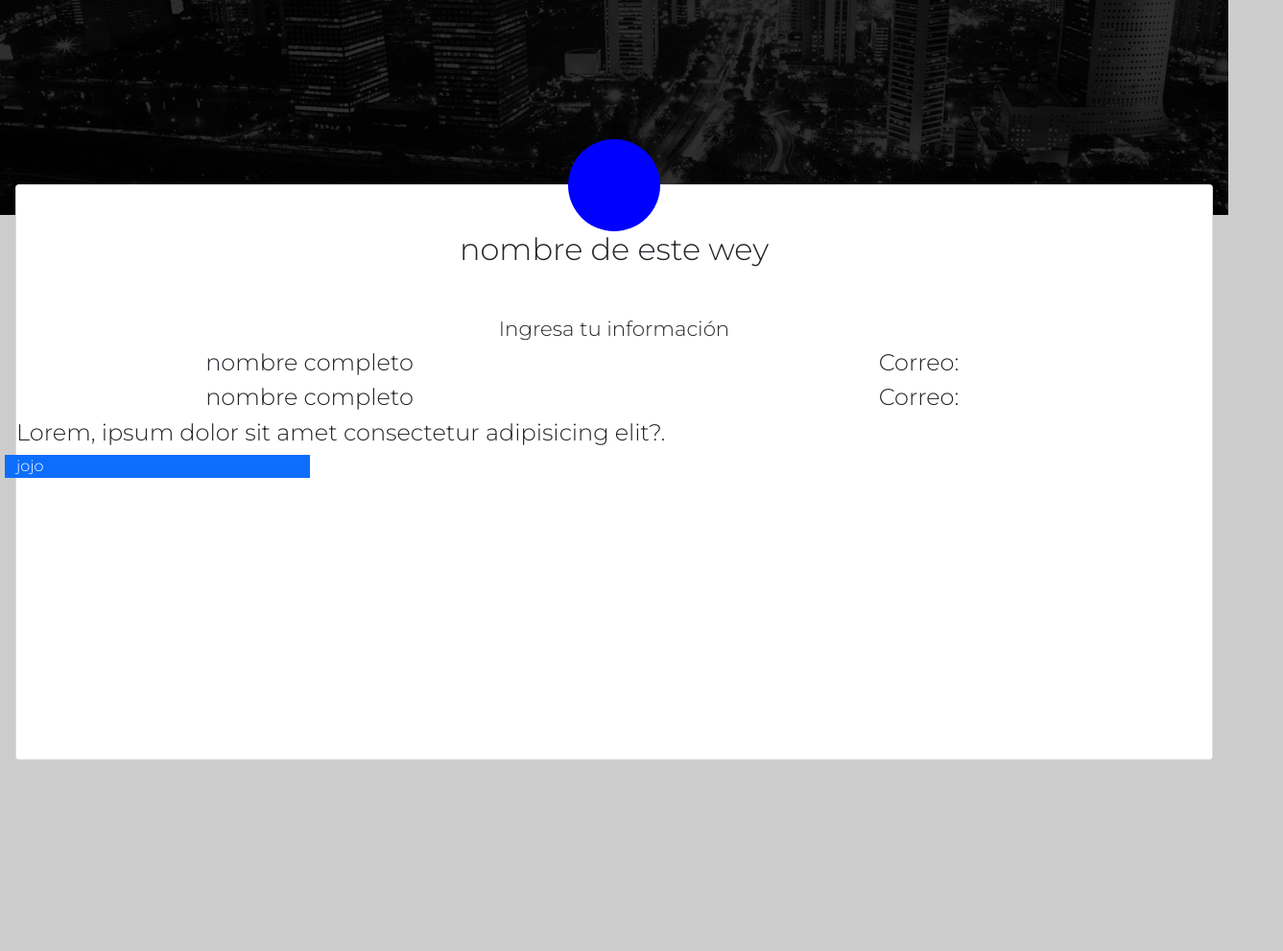
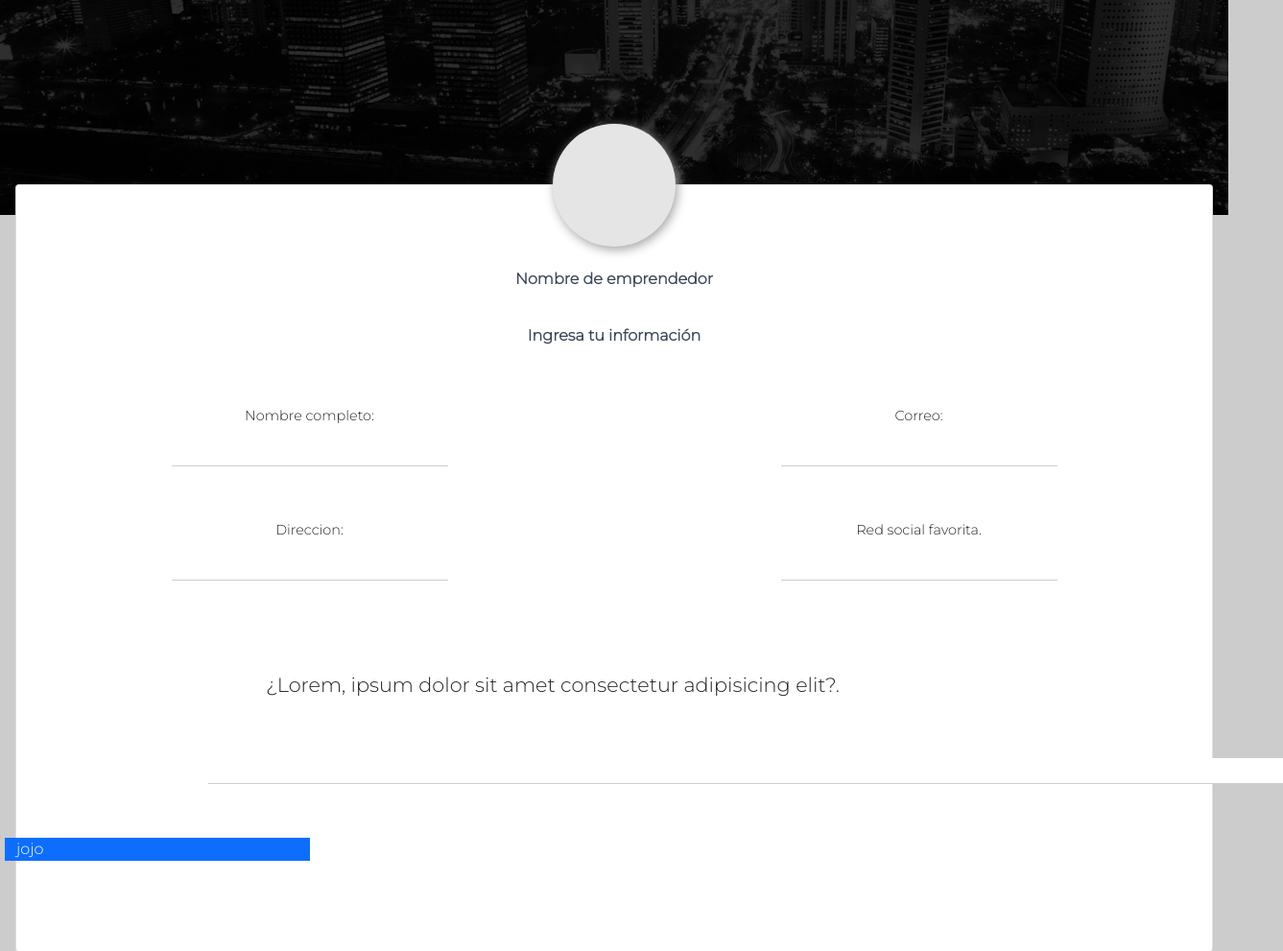
Before and after one commit to Israwortev/mis-datos-emprendedor_BMC_componente, a plain HTML site: page Index.html in a window 1280 px wide. Shown: the top 991 px of the page at 96% size, 1337 px wide, since content can reach past the window. Before the commit the page ends 856 px from the top, so only its background shows below. Drawn offline with nearby package versions, Linux system fonts and the light colour scheme.

Commit message:
upload 3

```diff
--- a/Index.html
+++ b/Index.html
@@ -33,34 +33,55 @@
     <div class="container-xlg card">
       <div class="row">
         <div class="col-12 pp">
-          <div class="avatar"></div>
-          <h2>nombre de este wey</h2>
+          <div class="avatar">
+            <!--Aqui va la imagen del usuario-->
+          </div>
+          <h2 class="name">Nombre de emprendedor</h2>
 
         </div>
         <div class="col-12">
-          <h3 class="instruccion">Ingresa tu información</h3>
+          <h4 class="instruccion">Ingresa tu información</h4>
 
         </div>
 
         <div class="col-md-6 text_center " >
-          <h4>nombre completo</h4>
+
+            <p>Nombre completo:</p>
+			        <div class="">
+			        	<input type="text" class="field-container" >
+			        </div>
 
         </div>
         <div class="col-md-6 text_center ">
-          <h4>Correo:</h4>
+          <p>Correo:</p>
+          <div class="">
+            <input type="email" class="field-container" >
+          </div>
 
         </div>
         <div class="col-md-6 text_center ">
-          <h4>nombre completo</h4>
+
+          <p>Direccion:</p>
+          <div class="">
+            <input type="text" class="field-container" >
+          </div>
 
         </div>
         <div class="col-md-6 text_center ">
-          <h4>Correo:</h4>
+
+          <p>Red social favorita.</p>
+          <div class="">
+            <input type="text" class="field-container" >
+          </div>
 
         </div>
 
         <div class="col-md-12">
-          <h4>Lorem, ipsum dolor sit amet consectetur adipisicing elit?.</h4>
+          <h4 class="instruccion2">¿Lorem, ipsum dolor sit amet consectetur adipisicing elit?. </h4>
+
+            <input type="text" class="field-container2" >
+
+
 
         </div>
 
--- a/datos_emprendedor.css
+++ b/datos_emprendedor.css
@@ -28,7 +28,7 @@ body{
 
 .card{
     background-color: #FFFFFF;
-    height: 600px;
+    height: 50em;
     margin: 1em;
     top: -3em;
 }
@@ -36,27 +36,76 @@ body{
 /*perfil picture*/
 
 .avatar{
-    background-color: blue;
-    height: 6em;
-    width: 6em;
+    background-color: #E5E5E5;
+    height: 8em;
+    width: 8em;
     border-radius: 100%;
     text-align: center;
     margin: auto;
-    margin-top: -3em;
+    margin-top: -4em;
+    box-shadow:2px 3px 11px #a3a2a2;
 
 }
 
+.name{
+    color:#3C4858;
+    text-align: center;
+    font-size: 1em;
+    margin-top: 1.5em;
+    font-weight: bold;
 
-.pp{
-    text-align: center;
 }
 
 .instruccion{
+
+    color:#3C4858;
     text-align: center;
     margin-top: 2em;
-    font-size: 16pt;
+    font-size: 1em;
+    font-weight: 900;
+    margin-bottom: 4em;
 }
 
 .text_center{
     text-align: center;
 }
+
+
+p{
+    color: 000000;
+    font-size: .9em;
+
+
+}
+
+.field-container {
+    background-color: #FFFFFF;
+    border-radius: none;
+    width: 18em;
+    border-style: none;
+    border-bottom: solid 1px #ccc;
+    margin-bottom: 3.5em;
+    padding: 0px;
+    outline: none;
+
+}
+
+.field-container2 {
+    background-color: #FFFFFF;
+    border-radius: none;
+    width: 70em;
+    border-style: none;
+    border-bottom: solid 1px #ccc;
+    margin-bottom: 3.5em;
+    margin-left: 12.5em;
+    outline: none;
+
+}
+
+.instruccion2{
+    text-align: left;
+    padding-left: 12.5em;
+    font-size: 1.3em;
+    margin-top: 2em;
+    margin-bottom: 3em;
+}
```
